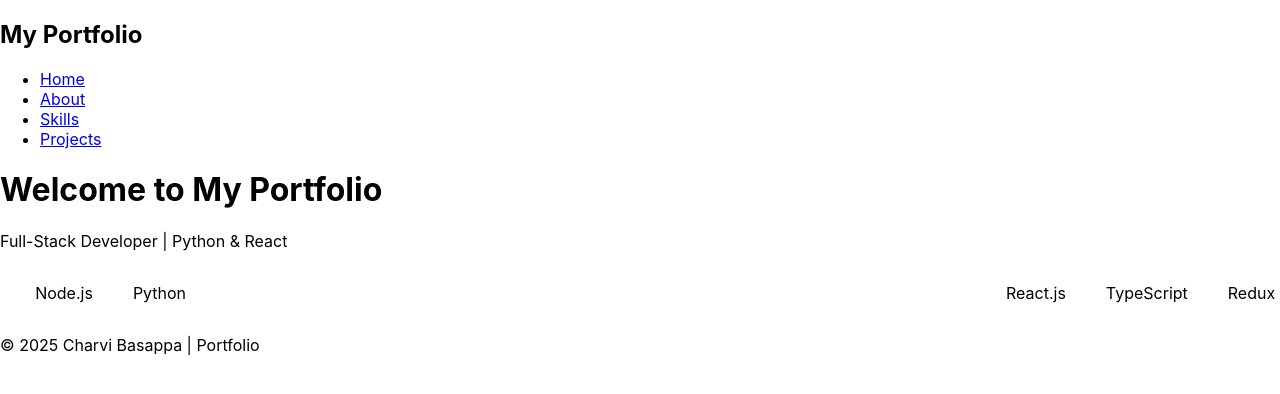
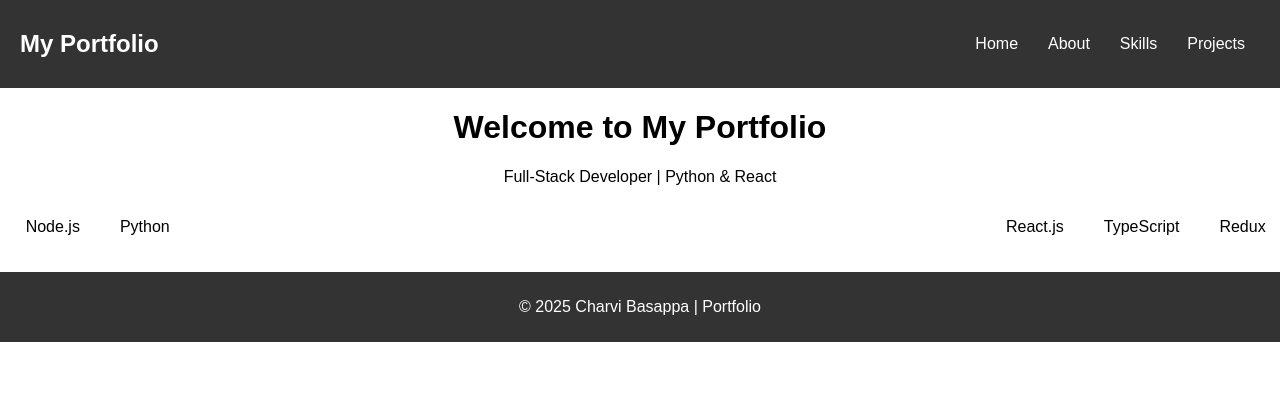
Before and after one commit to CharviBasappa/Craftfolio, a React (Create React App) app: page / in a window 1280 px wide. Shown: the top 394 px of the page. Built offline with nearby package versions, Linux system fonts and the light colour scheme.

Commit message:
Added styles for all pages and components

```diff
--- a/src/index.css
+++ b/src/index.css
@@ -1,13 +1,36 @@
 body {
+  font-family: Arial, sans-serif;
   margin: 0;
-  font-family: -apple-system, BlinkMacSystemFont, 'Segoe UI', 'Roboto', 'Oxygen',
-    'Ubuntu', 'Cantarell', 'Fira Sans', 'Droid Sans', 'Helvetica Neue',
-    sans-serif;
-  -webkit-font-smoothing: antialiased;
-  -moz-osx-font-smoothing: grayscale;
+  padding: 0;
+  text-align: center;
 }
 
-code {
-  font-family: source-code-pro, Menlo, Monaco, Consolas, 'Courier New',
-    monospace;
+.nav {
+  display: flex;
+  justify-content: space-between;
+  align-items: center;
+  background: #333;
+  padding: 10px 20px;
+  color: white;
 }
+
+.nav ul {
+  display: flex;
+  list-style: none;
+}
+
+.nav li {
+  margin: 0 15px;
+}
+
+.nav a {
+  color: white;
+  text-decoration: none;
+}
+
+footer {
+  margin-top: 20px;
+  background: #333;
+  color: white;
+  padding: 10px;
+}
```
